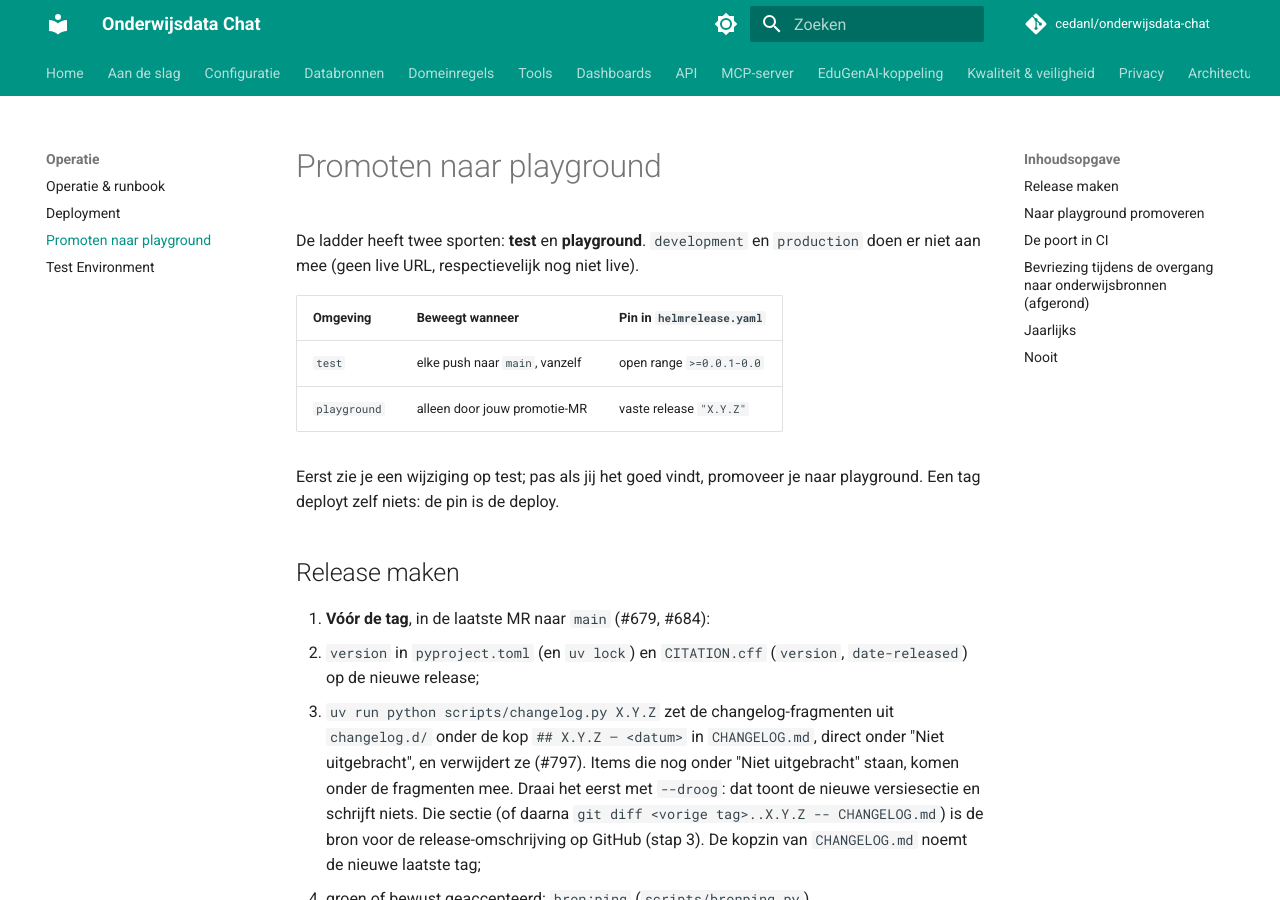
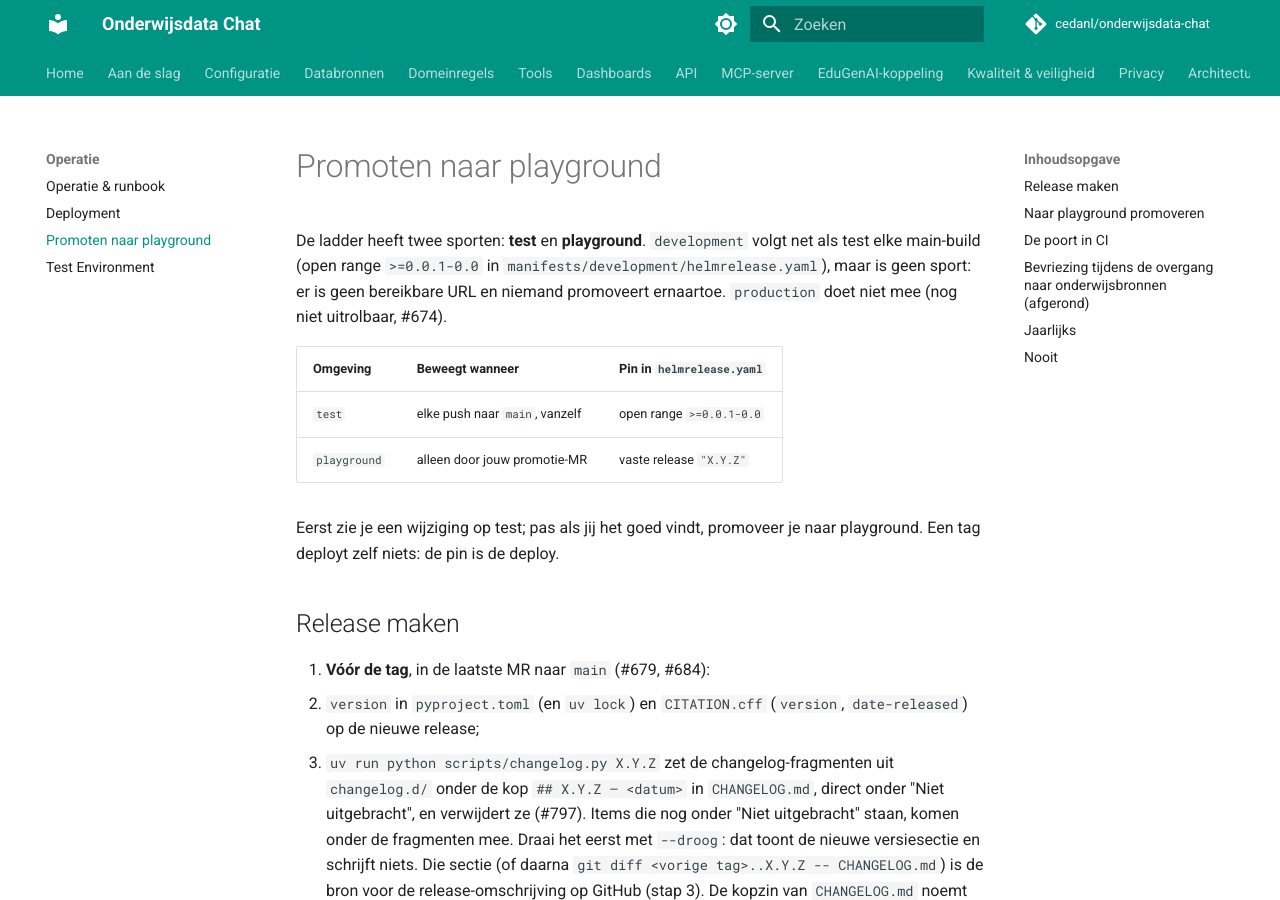
Before and after one commit to cedanl/onderwijsdata-chat, an MkDocs documentation site: the page built from docs/promoten.md, in a window 1280 px wide and 900 px high. Built offline with MkDocs 1.6.1 and Material for MkDocs 9.7.7, drawn with Linux system fonts in a browser that asks for light colours; comment, search, counter and statistics services are not loaded.

Commit message:
docs(ladder): development volgt main, zoals test, maar is geen sport
docs/promoten.md, CLAUDE.md, Agents.md en drie andere pagina's zeiden dat development niet meedoet. De HelmRelease
van development heeft dezelfde open range als test (>=0.0.1-0.0), en het cluster draait daar op 06-11
2.8.1-rc.2542+60fb934b, Ready: development volgt dus elke main-build. Een sport van de ladder is het niet: de host
geeft een 404 en niemand promoveert ernaartoe. De docs zeggen dat nu; de manifests blijven zoals ze zijn (of
development zo moet blijven, is een open vraag in de MR). Production blijft "doet niet mee" (#674).

Refs #972

Co-Authored-By: Claude Opus 5.5 <noreply@anthropic.com>
Claude-Session: https://claude.ai/code/session_01Q6io2NcRYib8GdgGR9FoeG

```diff
--- a/docs/promoten.md
+++ b/docs/promoten.md
@@ -1,7 +1,8 @@
 # Promoten naar playground
 
-De ladder heeft twee sporten: **test** en **playground**. `development` en
-`production` doen er niet aan mee (geen live URL, respectievelijk nog niet live).
+De ladder heeft twee sporten: **test** en **playground**. `development` volgt net als test elke main-build (open
+range `>=0.0.1-0.0` in `manifests/development/helmrelease.yaml`), maar is geen sport: er is geen bereikbare URL en
+niemand promoveert ernaartoe. `production` doet niet mee (nog niet uitrolbaar, #674).
 
 | Omgeving | Beweegt wanneer | Pin in `helmrelease.yaml` |
 |---|---|---|
```
Also changed, not shown: Agents.md (+2 -1 lines), CLAUDE.md (+1 -1 lines), docs/operatie.md (+1 -1 lines), docs/test-environment.md (+1 -1 lines), manifests/README.md (+1 -1 lines).
